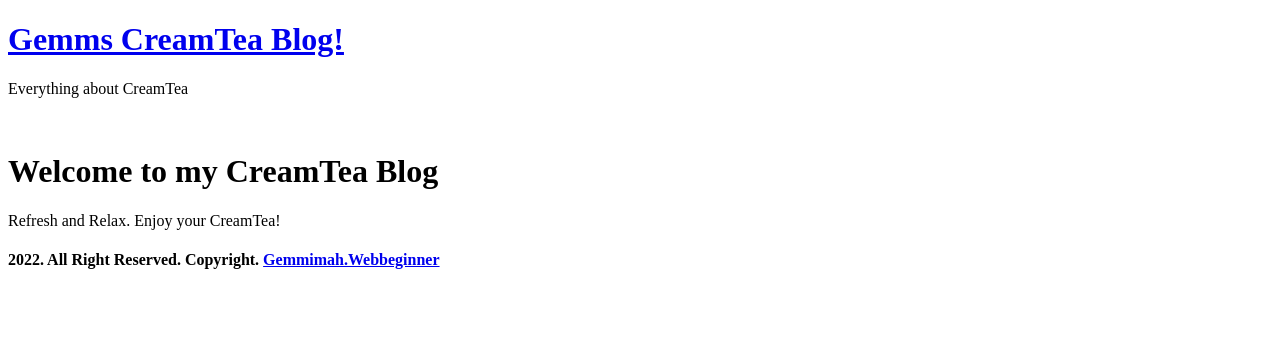
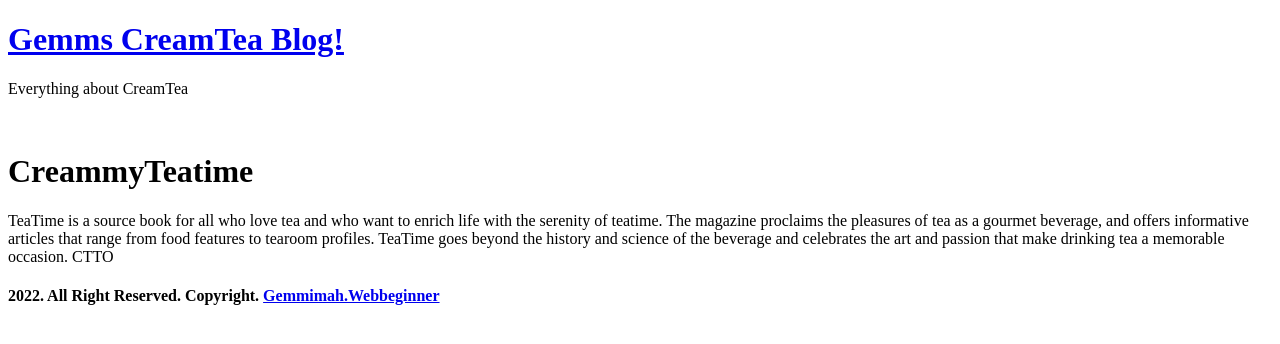
Before and after one commit to GEMMIMAH/MyBlogSite, a plain HTML site: page index.html in a window 1280 px wide. Drawn offline with Linux system fonts and the light colour scheme.

Commit message:
first content added

```diff
--- a/index.html
+++ b/index.html
@@ -11,8 +11,8 @@
     <p> Everything about CreamTea </p>
     <br />
 
-    <h1>Welcome to my CreamTea Blog</h1>
-    <p>Refresh and Relax. Enjoy your CreamTea!</p>
+    <h1> CreammyTeatime </h1>
+    <p> TeaTime is a source book for all who love tea and who want to enrich life with the serenity of teatime. The magazine proclaims the pleasures of tea as a gourmet beverage, and offers informative articles that range from food features to tearoom profiles. TeaTime goes beyond the history and science of the beverage and celebrates the art and passion that make drinking tea a memorable occasion. CTTO </p>
 
     <h4> 2022. All Right Reserved. Copyright. <a href="#"> Gemmimah.Webbeginner</a> </h4>
 </body>
```
